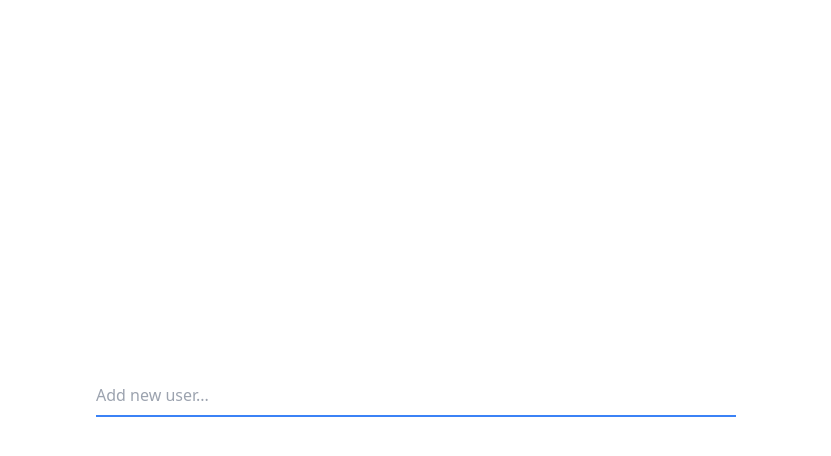
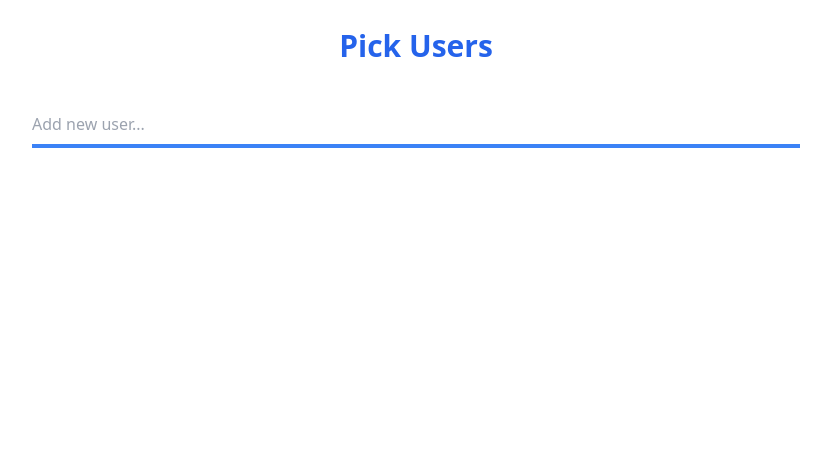
Before and after one commit to pranjulagrawal9/zepto-assignment, a React (Vite) app: page / in a window 1280 px wide. Shown: the top 456 px of the page, without its empty margins (224-1055 px from the left). Built offline with nearby package versions, Linux system fonts and the light colour scheme.

Commit message:
Fix styling

```diff
--- a/src/App.jsx
+++ b/src/App.jsx
@@ -4,7 +4,8 @@ import InputField from "./components/InputField";
 
 function App() {
   return (
-    <div className="min-h-screen flex justify-center items-center">
+    <div className="min-h-screen flex flex-col items-center gap-12 mt-7">
+      <h1 className="text-3xl font-bold text-blue-600">Pick Users</h1>
       <InputField />
     </div>
   );
--- a/src/components/InputField.jsx
+++ b/src/components/InputField.jsx
@@ -86,7 +86,7 @@ function InputField() {
   }, [selectedItem]);
 
   return (
-    <div className="w-1/2 border-b-2 border-blue-500 pb-2">
+    <div className="w-3/5 border-b-4 border-blue-500 pb-2">
       <div className="flex flex-wrap gap-2 items-center">
         {chips?.map((chip, i) => (
           <Chip
--- a/src/components/Result.jsx
+++ b/src/components/Result.jsx
@@ -10,7 +10,7 @@ function Result({
 }) {
   return (
     <div
-      className={`flex justify-between items-center hover:bg-gray-100 px-3 py-1 cursor-pointer ${
+      className={`flex justify-between items-center h-20 hover:bg-gray-100 px-3 cursor-pointer ${
         isActive ? "bg-gray-100" : ""
       }`}
       onClick={() => {
@@ -20,7 +20,7 @@ function Result({
       }}
     >
       <div className="flex items-center gap-2">
-        <div className="w-10 rounded-full overflow-hidden">
+        <div className="w-12 rounded-full overflow-hidden">
           <img src={user?.imageUrl} alt="user-image" />
         </div>
         <p>{user?.name}</p>
--- a/src/components/ResultsBox.jsx
+++ b/src/components/ResultsBox.jsx
@@ -22,7 +22,7 @@ const ResultsBox = forwardRef(function ResultsBox(props, ref) {
 
   return (
     <div
-      className="w-96 shadow-2xl rounded-sm absolute mt-2 ml-2 max-h-64 overflow-y-auto bg-white"
+      className="w-[450px] shadow-2xl rounded-sm absolute mt-2 ml-2 max-h-80 overflow-y-auto bg-white"
       ref={ref}
     >
       {searchResults?.map((user, i) => (
```
